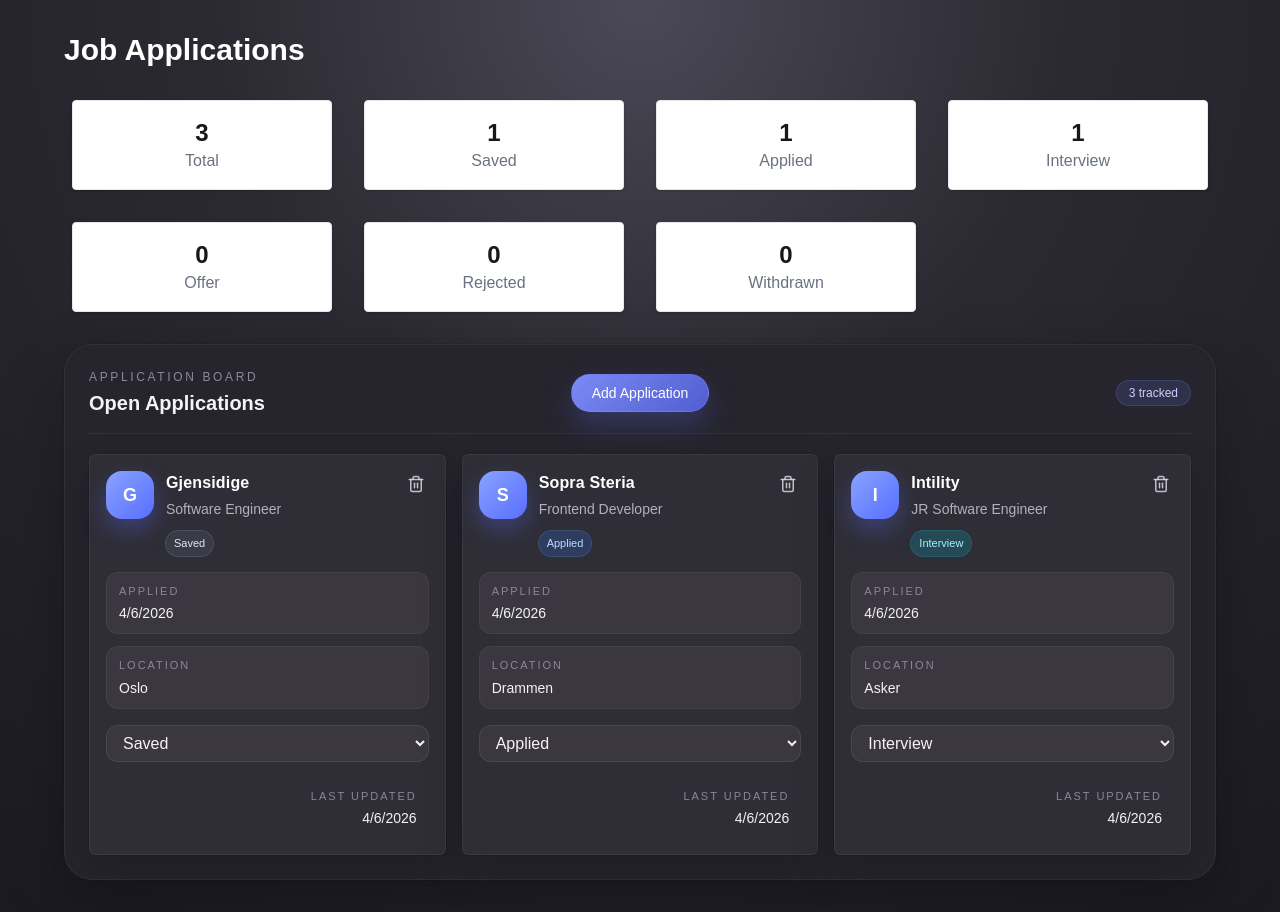
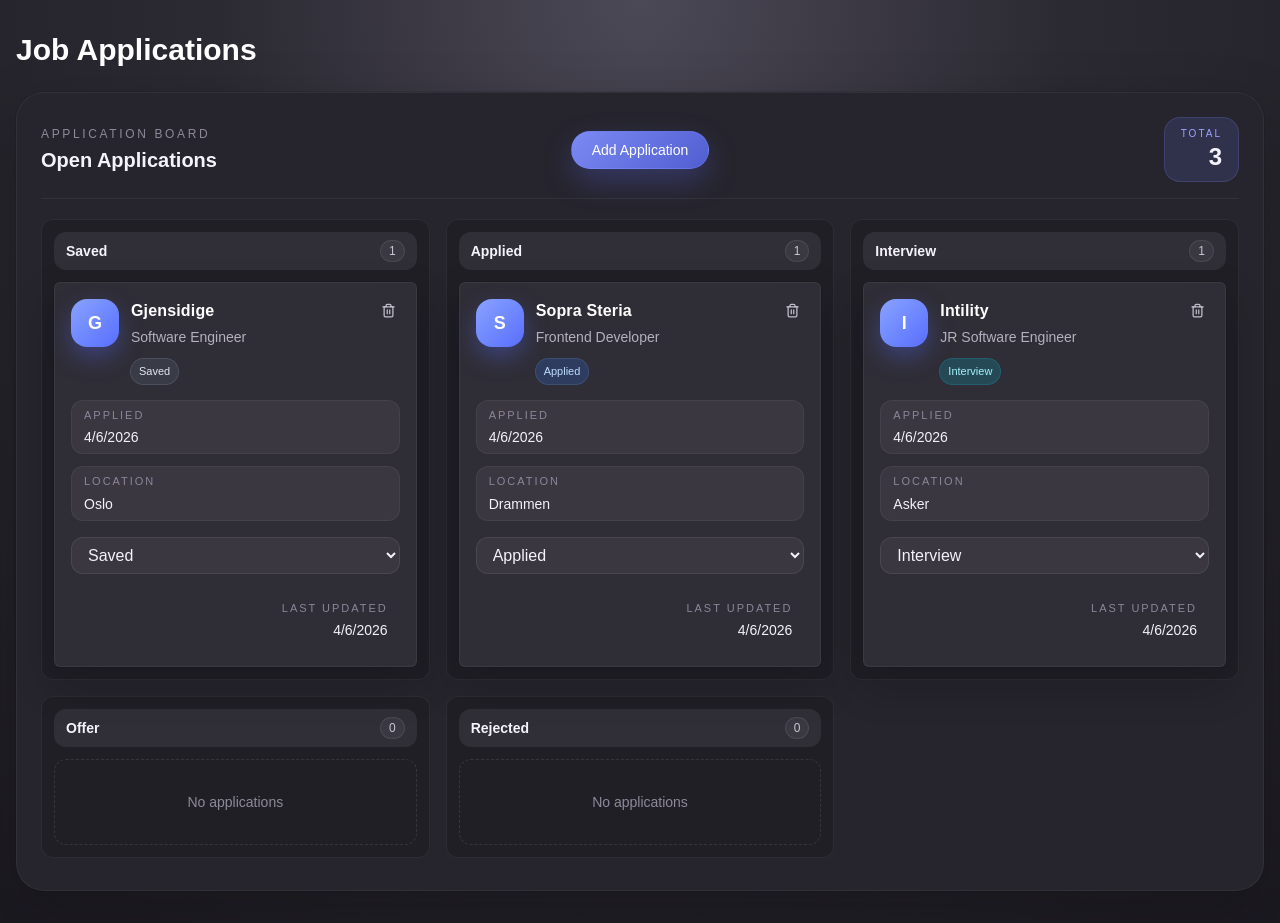
Before and after one commit to SteinGansmoe/JobApplicator, a Next.js app: page / in a window 1280 px wide. Built offline with nearby package versions, Linux system fonts and the light colour scheme.

Commit message:
Made kanban board structure and placed cards in each status.

```diff
--- a/app/page.tsx
+++ b/app/page.tsx
@@ -1,7 +1,6 @@
 "use client";
 import ApplicationForm from "@/components/application-form";
 import ApplicationList from "@/components/application-list";
-import ApplicationStats from "@/components/application-stats";
 import { mockApplications } from './src/mock/mockApplications';
 import { Application, ApplicationStatus } from './src/types';
 import { useState } from 'react';
@@ -57,31 +56,10 @@ const onCancel = () => {
     setJobUrl("");
 }
 
-const stats = {
-  total: applications.length,
-  saved: applications.filter(app => app.status === "saved").length,
-  applied: applications.filter(app => app.status === "applied").length,
-  interview: applications.filter(app => app.status === "interview").length,
-  offer: applications.filter(app => app.status === "offer").length,
-  rejected: applications.filter(app => app.status === "rejected").length,
-  withdrawn: applications.filter(app => app.status === "withdrawn").length,
-}
-
-const statsArray = [
-  { label: "Total", value: stats.total },
-  { label: "Saved", value: stats.saved },
-  { label: "Applied", value: stats.applied },
-  { label: "Interview", value: stats.interview },
-  { label: "Offer", value: stats.offer },
-  { label: "Rejected", value: stats.rejected },
-  { label: "Withdrawn", value: stats.withdrawn },
-];
-
   return (
     <div className="min-h-screen bg-[radial-gradient(circle_at_top,_#4c4957_0%,_#2b2931_38%,_#1c1a21_100%)] px-4 py-8">
-    <div className="mx-auto max-w-6xl">
+    <div className="mx-auto max-w-[1600px]">
     <h1 className="mb-6 text-3xl font-bold text-white">Job Applications</h1>
-    <ApplicationStats stats={statsArray} />
     { showForm && (
       <ApplicationForm
         company={company}
--- a/app/src/types/index.ts
+++ b/app/src/types/index.ts
@@ -4,8 +4,7 @@ export type ApplicationStatus =
 | "applied"
 | "interview"
 | "offer"
-| "rejected"
-| "withdrawn";
+| "rejected";
 
 export type InterviewType =
 | "phone_screen"
--- a/components/application-card.tsx
+++ b/components/application-card.tsx
@@ -12,7 +12,6 @@ const statusStyles: Record<ApplicationStatus, string> = {
   interview: "bg-cyan-500/20 text-cyan-200 ring-cyan-400/30",
   offer: "bg-emerald-500/20 text-emerald-200 ring-emerald-400/30",
   rejected: "bg-rose-500/20 text-rose-200 ring-rose-400/30",
-  withdrawn: "bg-amber-500/20 text-amber-200 ring-amber-400/30",
 };
 
 function formatStatusLabel(status: ApplicationStatus) {
@@ -44,8 +43,8 @@ export default function ApplicationCard({
       >
         <svg
           xmlns="http://www.w3.org/2000/svg"
-          width="18"
-          height="18"
+          width="15"
+          height="15"
           viewBox="0 0 24 24"
           fill="none"
           stroke="currentColor"
@@ -81,7 +80,7 @@ export default function ApplicationCard({
       </div>
 
       <div className="space-y-3">
-        <div className="rounded-xl border border-white/5 bg-[#3a3741] px-3 py-2.5">
+        <div className="rounded-xl border border-white/5 bg-[#3a3741] px-3 py-1.5">
           <p className="text-[11px] uppercase tracking-[0.18em] text-[#8c8699]">
             Applied
           </p>
@@ -89,7 +88,7 @@ export default function ApplicationCard({
             {new Date(application.created_at).toLocaleDateString()}
           </p>
         </div>
-        <div className="rounded-xl border border-white/5 bg-[#3a3741] px-3 py-2.5">
+        <div className="rounded-xl border border-white/5 bg-[#3a3741] px-3 py-1.5">
           <p className="text-[11px] uppercase tracking-[0.18em] text-[#8c8699]">
             Location
           </p>
@@ -122,7 +121,6 @@ export default function ApplicationCard({
         <option value="interview">Interview</option>
         <option value="offer">Offer</option>
         <option value="rejected">Rejected</option>
-        <option value="withdrawn">Withdrawn</option>
       </select>
       <div className="mt-4 px-3 py-2.5">
           <p className="text-[11px] text-right uppercase tracking-[0.18em] text-[#8c8699]">
--- a/components/application-form.tsx
+++ b/components/application-form.tsx
@@ -109,7 +109,6 @@ export default function ApplicationForm({
         <option value="interview">Interview</option>
         <option value="offer">Offer</option>
         <option value="rejected">Rejected</option>
-        <option value="withdrawn">Withdrawn</option>
       </select>
 
       <input
--- a/components/application-list.tsx
+++ b/components/application-list.tsx
@@ -1,5 +1,13 @@
 import { Application, ApplicationStatus } from "@/app/src/types";
 import ApplicationCard from "@/components/application-card";
+
+const boardColumns: { status: ApplicationStatus; label: string }[] = [
+  { status: "saved", label: "Saved" },
+  { status: "applied", label: "Applied" },
+  { status: "interview", label: "Interview" },
+  { status: "offer", label: "Offer" },
+  { status: "rejected", label: "Rejected" },
+];
 
 type ApplicationListProps = {
   applications: Application[];
@@ -39,14 +47,40 @@ export default function ApplicationList({
         </div>
 
         <div className="flex justify-start md:justify-end">
-          <div className="rounded-full border border-[#7d89ff]/20 bg-[#6d7eff]/15 px-3 py-1 text-xs font-medium text-[#cbd2ff]">
-            {applications.length} tracked
+          <div className="rounded-2xl border border-[#7d89ff]/20 bg-[#6d7eff]/15 px-4 py-2 text-right">
+            <p className="text-[10px] font-medium uppercase tracking-[0.2em] text-[#9aa4ff]">
+              Total
+            </p>
+            <p className="text-2xl font-semibold text-[#f5f3fa]">
+              {applications.length}
+            </p>
           </div>
         </div>
       </div>
 
-      <div className="grid gap-4 md:grid-cols-2 xl:grid-cols-3">
-        {applications.map((application) => (
+      <div className="grid gap-4 pb-2 md:grid-cols-2 xl:grid-cols-3 2xl:grid-cols-5">
+        {boardColumns.map((column) => {
+          const columnApplications = applications.filter(
+            (application) => application.status === column.status
+          );
+
+          return (
+            <section
+              key={column.status}
+              data-status={column.status}
+              className="min-w-0 rounded-xl border border-white/6 bg-[#201f26] p-3 2xl:min-w-[250px]"
+            >
+              <div className="mb-3 flex items-center justify-between rounded-xl bg-[#302e37] px-3 py-2">
+                <h3 className="text-sm font-semibold text-[#f5f3fa]">
+                  {column.label}
+                </h3>
+                <span className="rounded-full border border-white/8 bg-white/5 px-2 py-0.5 text-xs font-medium text-[#c8c4d1]">
+                  {columnApplications.length}
+                </span>
+              </div>
+
+              <div className="space-y-3">
+                {columnApplications.map((application) => (
                   <ApplicationCard
                     key={application.id}
                     application={application}
@@ -54,6 +88,16 @@ export default function ApplicationList({
                     onDelete={onDeleteApplication}
                   />
                 ))}
+
+                {columnApplications.length === 0 && (
+                  <div className="rounded-xl border border-dashed border-white/10 px-3 py-8 text-center text-sm text-[#8e8999]">
+                    No applications
+                  </div>
+                )}
+              </div>
+            </section>
+          );
+        })}
       </div>
     </section>
   );
--- a/components/application-stats.tsx
+++ b/components/application-stats.tsx
@@ -9,7 +9,7 @@ type ApplicationStatsProps = {
 
 export default function ApplicationStats({ stats }: ApplicationStatsProps) {
   return (
-    <div className="grid grid-cols-2 md:grid-cols-3 lg:grid-cols-4 gap-8 mb-6 p-2">
+    <div className="grid grid-cols-2 md:grid-cols-3 lg:grid-cols-6 gap-8 mb-6 p-2">
       {stats.map((item) => (
         <div
           key={item.label}
```
Lines whose indentation alone changed are shown as unchanged.
